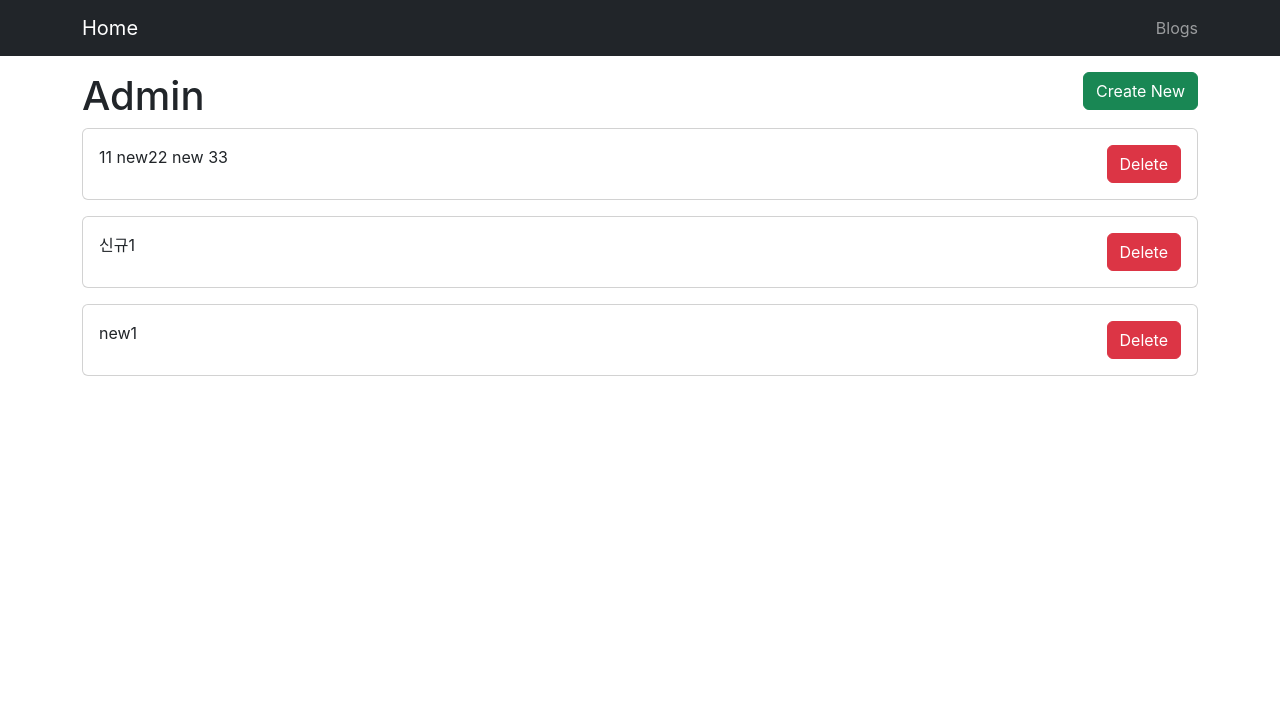
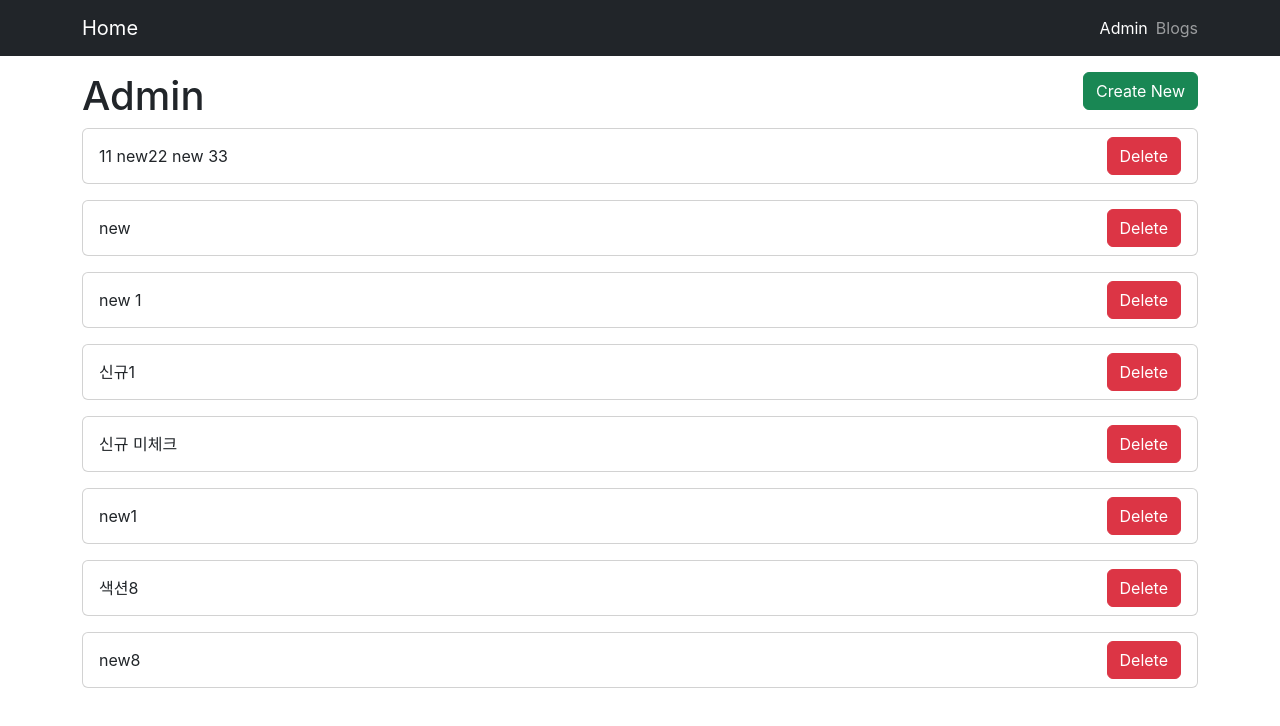
Before and after one commit to rizelin/basic_react, a React (Create React App) app: page /Admin in a window 1280 px wide. Shown: the top 726 px of the page. Built offline with nearby package versions, Linux system fonts and the light colour scheme; data requests are answered from the project's data file.

Commit message:
section8 end

```diff
--- a/src/Page/AdminPage.js
+++ b/src/Page/AdminPage.js
@@ -13,7 +13,7 @@ const AdminPage = () => {
           </Link>
         </div>
       </div>
-      <BlogList />
+      <BlogList isAdmin={true} />
     </div>
   )
 }
--- a/src/Page/ListPage.js
+++ b/src/Page/ListPage.js
@@ -5,7 +5,7 @@ const ListPage = () => {
   return (
     <div>
       <div className="d-flex justify-content-between">
-        <h1>Blogs1</h1>
+        <h1>Blogs</h1>
       </div>
       <BlogList />
     </div>
--- a/src/components/BlogForm.js
+++ b/src/components/BlogForm.js
@@ -59,7 +59,7 @@ const BlogForm = ({ editing }) => {
           publish,
           createdAt: Date.now()
         }).then(() => {
-          history.push('/blogs')
+          history.push('/admin')
         })
       }
     };
--- a/src/components/BlogList.js
+++ b/src/components/BlogList.js
@@ -4,8 +4,9 @@ import Card from '../components/Card'
 import { Link } from 'react-router-dom';
 import { useHistory } from "react-router-dom/cjs/react-router-dom";
 import LoadingSpinner from "../components/LoadingSpinner";
+import { bool } from "prop-types";
 
-const BlogList = () => {
+const BlogList = ( {isAdmin} ) => {
   const history = useHistory();
   const [posts, setPosts] = useState([])
   const [loading, setLoaging] = useState(true);
@@ -40,7 +41,7 @@ const BlogList = () => {
 
 
   return posts.filter(post => {
-      return post.publish
+      return isAdmin || post.publish
   }).map(post => {
       return (
         <Card
@@ -48,15 +49,24 @@ const BlogList = () => {
           title={post.title}
           onClick={() => history.push(`/blogs/${post.id}`)}
         >
-          <div>
+          {isAdmin ? (<div>
             <button
               className="btn btn-danger"
               onClick={(e) => delateBlog(e, post.id)}
             >Delete</button>
-          </div>
+            </div>) : null}
         </Card>
       )
     })
 }
 
+BlogList.propTypes = {
+  isAdmin: bool
+};
+
+BlogList.defaultProps = {
+  isAdmin: false
+};
+
+
 export default BlogList;
--- a/src/components/Card.js
+++ b/src/components/Card.js
@@ -6,11 +6,9 @@ const Card = ({title = 'Title', onClick ,children = null}) => {
       className="card mb-3 cursor-pointer"
       onClick={onClick}
     >
-      <div className="card-body">
-        <div className="d-flex justify-content-between">
-          <div>{title}</div>
-          {children && <div>{children}</div>}
-        </div>
+      <div className="card-body py-2 d-flex align-items-center">
+        <div className="flex-grow-1">{title}</div>
+        {children && <div>{children}</div>}
       </div>
     </div>
   );
--- a/src/components/NavBar.js
+++ b/src/components/NavBar.js
@@ -6,7 +6,20 @@ const NavBar = () => {
     <nav className="navbar navbar-dark bg-dark mb-3">
       <div className="container">
         <Link className="navbar-brand" to="/">Home</Link>
-          <ul className="navbar-nav">
+          <ul
+            style={{
+              flexDirection: 'row'
+            }}
+            className="navbar-nav">
+          <li className="nav-item active me-2">
+            <NavLink
+              activeClassName="active"
+              className="nav-link"
+              to="/admin"
+            >
+              Admin
+            </NavLink>
+          </li>
           <li className="nav-item active">
             <NavLink
               activeClassName="active"
--- a/src/db.json
+++ b/src/db.json
@@ -5,26 +5,6 @@
       "body": "11 new22 new 33",
       "id": 1,
       "publish": true
-    },
-    {
-      "title": "112233 enw 23",
-      "body": "112233 new23",
-      "id": 2
-    },
-    {
-      "title": "22",
-      "body": "22",
-      "id": 3
-    },
-    {
-      "title": "33",
-      "body": "33",
-      "id": 4
-    },
-    {
-      "title": "44",
-      "body": "44",
-      "id": 5
     },
     {
       "title": "new",
@@ -58,6 +38,20 @@
       "publish": true,
       "createdAt": 1791272252843,
       "id": 10
+    },
+    {
+      "title": "색션8",
+      "body": "색션8",
+      "publish": true,
+      "createdAt": 1794039887397,
+      "id": 11
+    },
+    {
+      "title": "new8",
+      "body": "new8",
+      "publish": false,
+      "createdAt": 1794040148259,
+      "id": 12
     }
   ],
   "comments": [],
```
